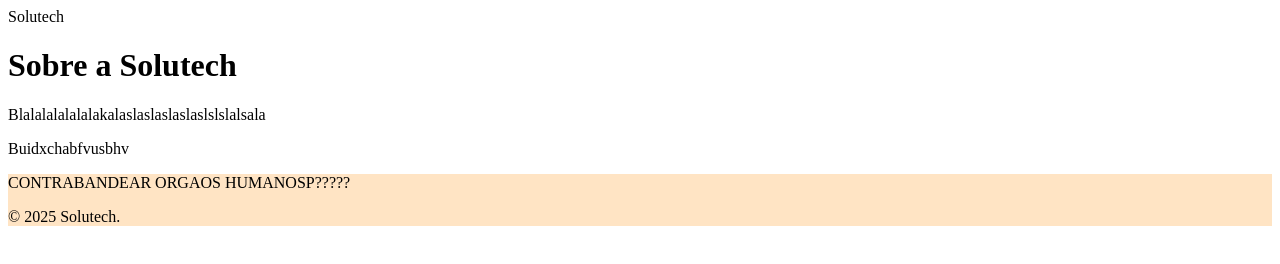
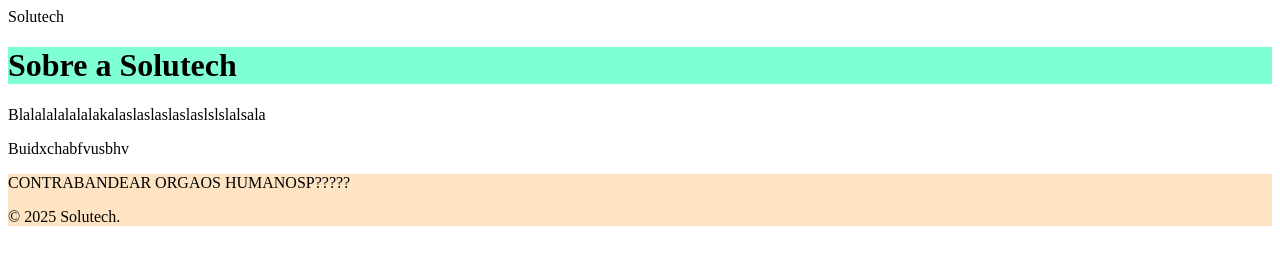
Before and after one commit to T3wix/Project-1, a plain HTML site: page index.html in a window 1280 px wide. Drawn offline with Linux system fonts and the light colour scheme.

Commit message:
ABLUBLEBLE5

```diff
--- a/index.html
+++ b/index.html
@@ -2,7 +2,7 @@
     <tittle>Solutech</tittle>
 
     <body>
-        <h1>Sobre a Solutech</h1>
+        <h1 style="background-color: aquamarine;">Sobre a Solutech</h1>
         <p>Blalalalalalalakalaslaslaslaslaslslslalsala</p>
 
         <p>Buidxchabfvusbhv</p>
```
